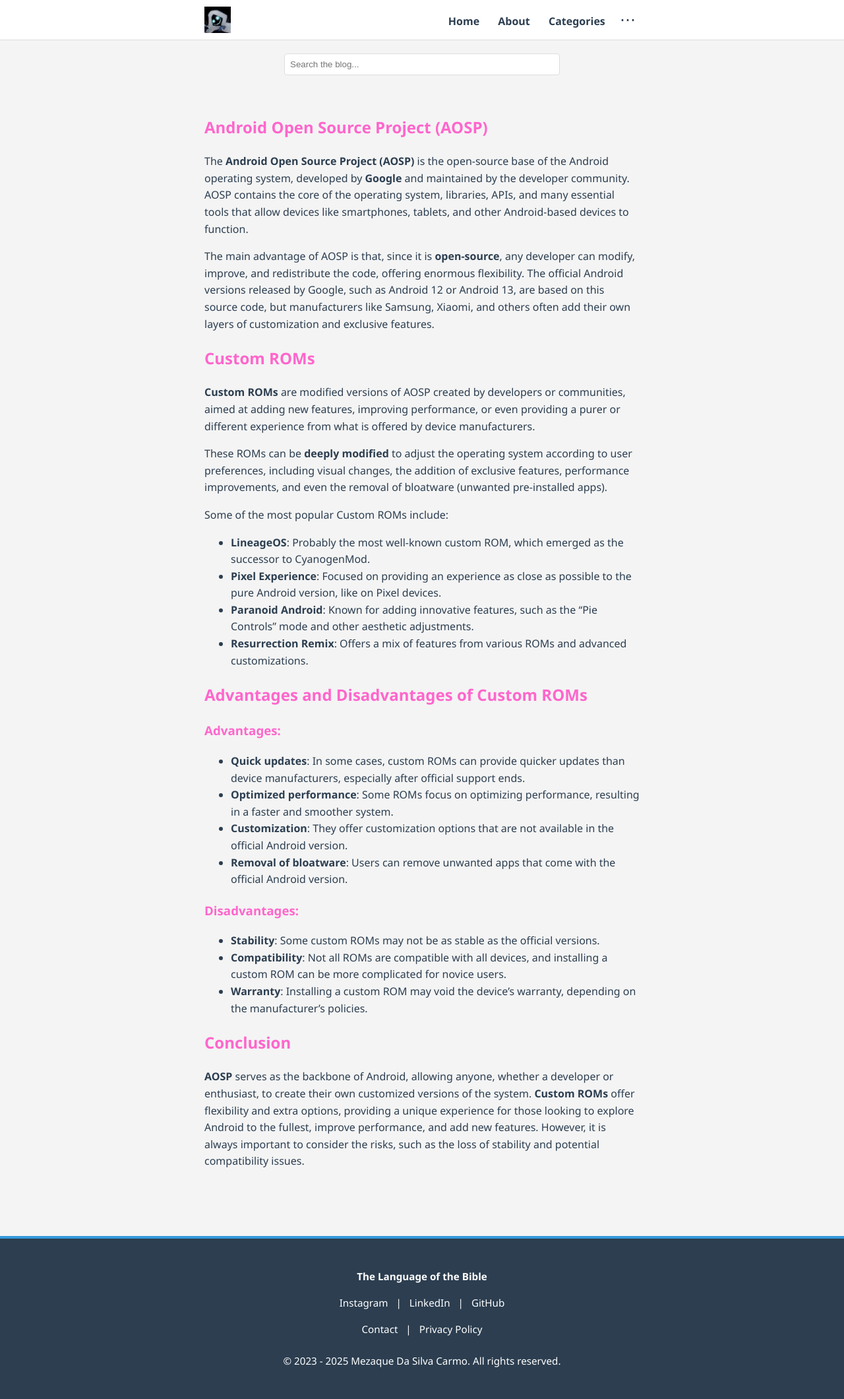
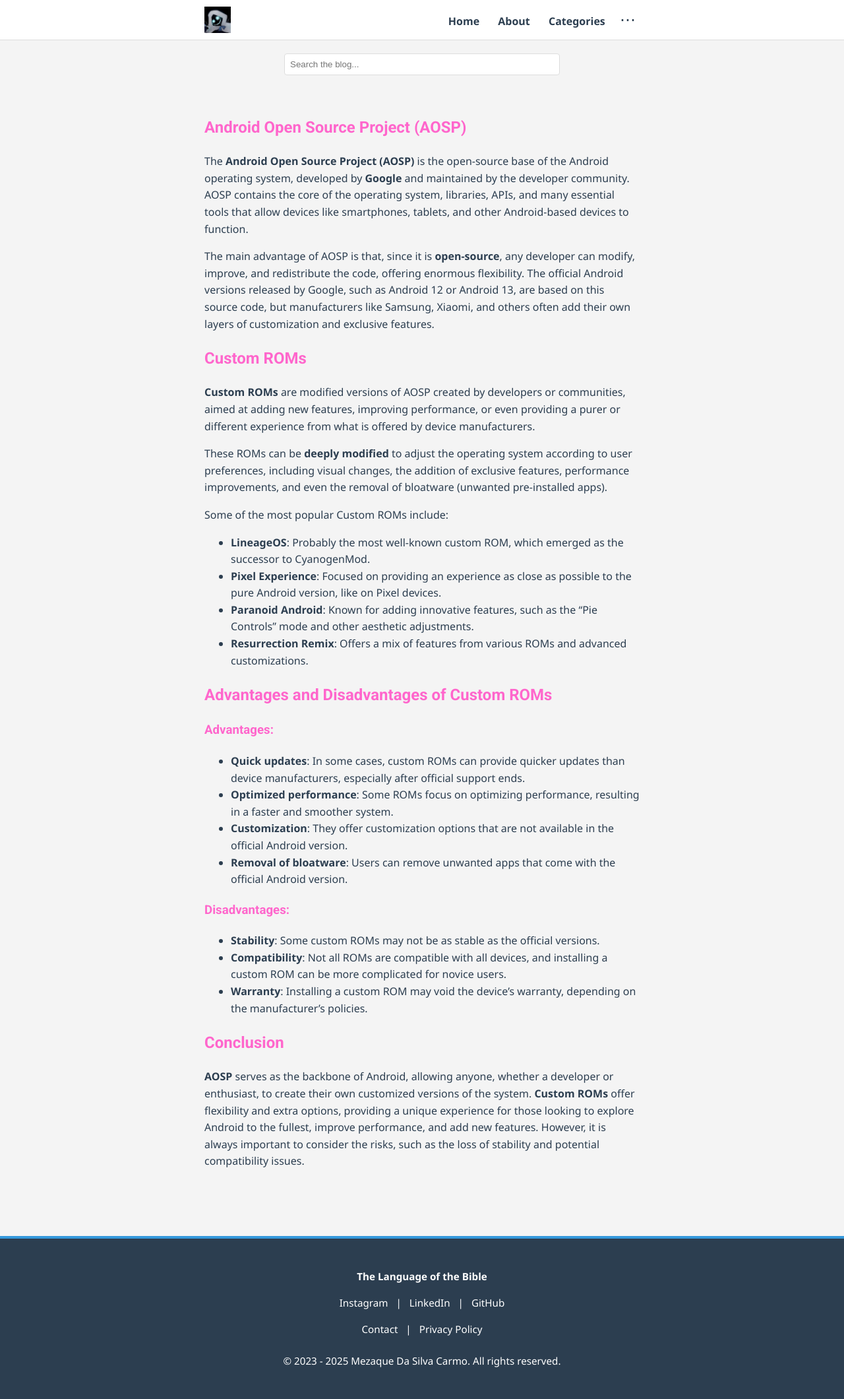
Before and after one commit to guckesh/guckesh.github.io, a Jekyll site: the page built from index.md, in a window 1280 px wide. Shown: the whole page at 66% size. Built offline with Jekyll 4.4.1, drawn with Linux system fonts in a browser that asks for light colours.

Commit message:
Add font-family: 'Roboto', sans-serif
Change-Id: Ica2433418c627506ebb207a50af0504290050185

```diff
--- a/_layouts/default.html
+++ b/_layouts/default.html
@@ -108,6 +108,18 @@
   </div>
 </nav>
 
+<head>
+  <meta charset="UTF-8">
+  <title>{{ page.title }}</title>
+
+  <!-- Link para o Google Fonts -->
+  <link href="https://fonts.googleapis.com/css2?family=Roboto:wght@400;700&display=swap" rel="stylesheet">
+
+  <link rel="stylesheet" href="{{ '/assets/css/custom.css' | relative_url }}">
+  <style>/* Estilos inline */</style>
+</head>
+
+
 <!-- Search field -->
 <div id="search-container">
   <input type="text" id="search-input" placeholder="Search the blog..." />
--- a/assets/css/custom.css
+++ b/assets/css/custom.css
@@ -265,3 +265,7 @@
     margin: 4px 6px;
   }
 }
+
+h1, h2, h3, h4, h5, h6 {
+  font-family: 'Roboto', sans-serif;
+}
```
